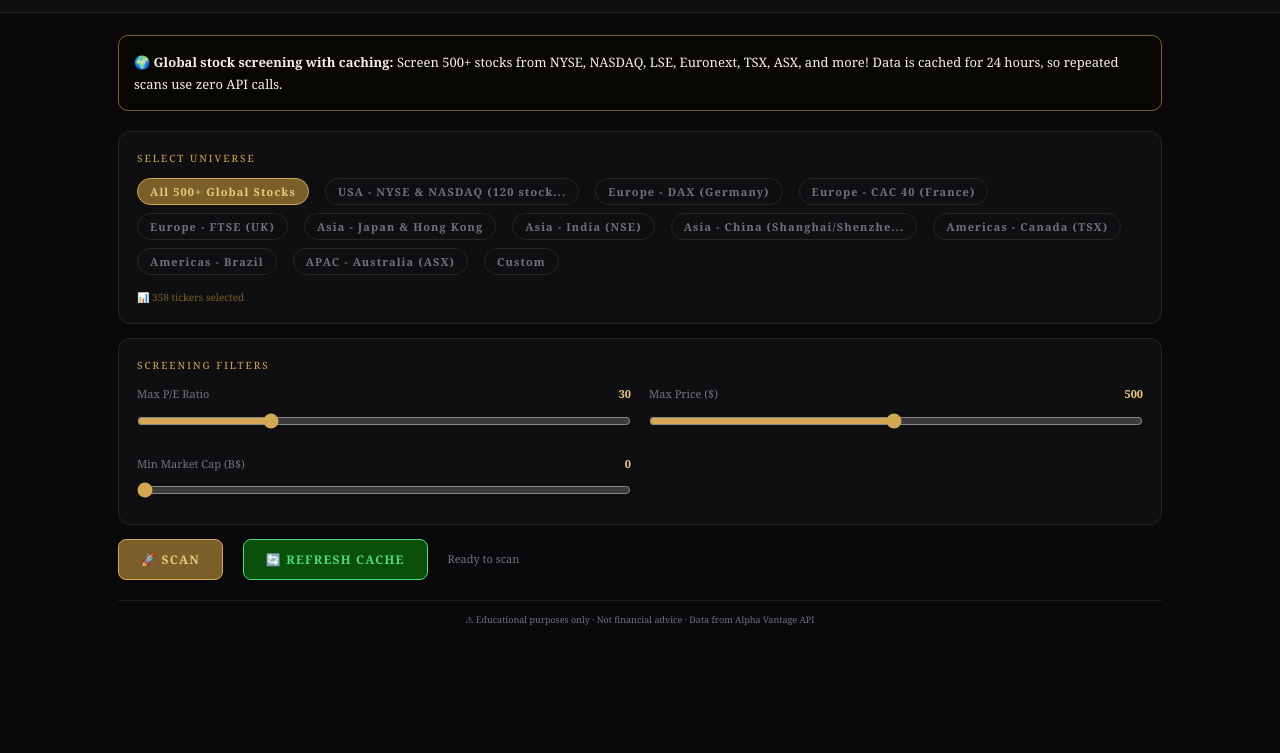
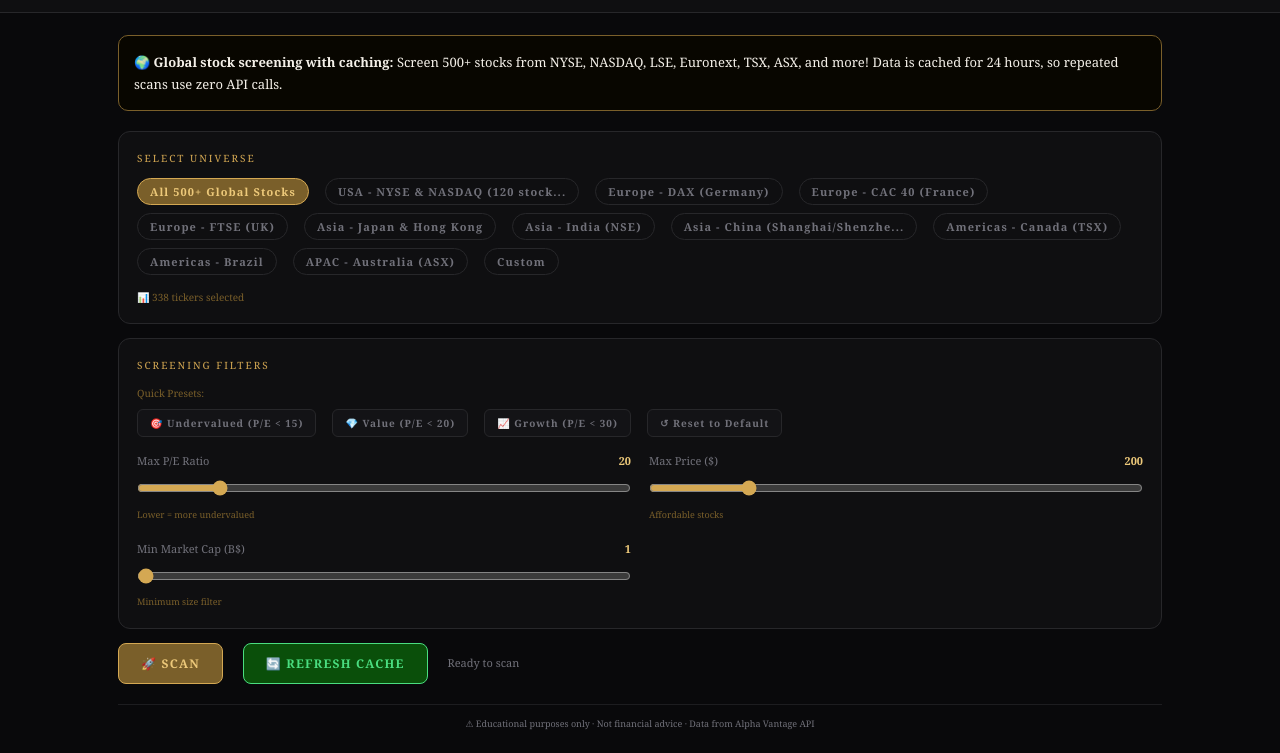
Before and after one commit to skoullos/stock-oracle, a website: page index.html in a window 1280 px wide. Shown: the part 66-819 px from the top of the page. Drawn offline with Linux system fonts and the light colour scheme.

Commit message:
Add quick filter presets and better default filters for value investing

```diff
--- a/index.html
+++ b/index.html
@@ -122,6 +122,9 @@
     .score-low { color: #f87171; }
     .footer { margin-top: 20px; font-size: 9px; color: #71717a; text-align: center; border-top: 1px solid #1d1d20; padding-top: 12px; }
     .error-message { background: #1a0606; border: 1px solid #f87171; color: #f87171; padding: 12px; border-radius: 8px; margin-bottom: 15px; display: none; }
+    .preset-filters { display: flex; gap: 8px; margin-bottom: 12px; flex-wrap: wrap; }
+    .preset-btn { background: #131316; border: 1px solid #27272a; color: #71717a; padding: 6px 12px; border-radius: 6px; cursor: pointer; font-size: 10px; }
+    .preset-btn:hover { border-color: #d4a853; color: #edc97a; }
   </style>
 </head>
 <body>
@@ -149,27 +152,41 @@
 
     <div class="panel">
       <div class="panel-title">Screening Filters</div>
+
+      <div style="margin-bottom: 15px;">
+        <div style="font-size: 10px; color: #7a5f2a; margin-bottom: 8px;">Quick Presets:</div>
+        <div class="preset-filters">
+          <button class="preset-btn" onclick="applyPreset('undervalued')">🎯 Undervalued (P/E < 15)</button>
+          <button class="preset-btn" onclick="applyPreset('value')">💎 Value (P/E < 20)</button>
+          <button class="preset-btn" onclick="applyPreset('growth')">📈 Growth (P/E < 30)</button>
+          <button class="preset-btn" onclick="applyPreset('reset')">↺ Reset to Default</button>
+        </div>
+      </div>
+
       <div style="display: grid; grid-template-columns: 1fr 1fr; gap: 18px;">
         <div>
           <label style="display: flex; justify-content: space-between; margin-bottom: 8px; font-size: 11px; color: #71717a;">
             <span>Max P/E Ratio</span>
-            <span style="color: #edc97a; font-weight: 700;" id="peValue">30</span>
+            <span style="color: #edc97a; font-weight: 700;" id="peValue">20</span>
           </label>
-          <input type="range" id="peSlider" min="5" max="100" value="30" step="1">
+          <input type="range" id="peSlider" min="5" max="100" value="20" step="1">
+          <div style="font-size: 9px; color: #7a5f2a; margin-top: 4px;">Lower = more undervalued</div>
         </div>
         <div>
           <label style="display: flex; justify-content: space-between; margin-bottom: 8px; font-size: 11px; color: #71717a;">
             <span>Max Price ($)</span>
-            <span style="color: #edc97a; font-weight: 700;" id="priceValue">500</span>
+            <span style="color: #edc97a; font-weight: 700;" id="priceValue">200</span>
           </label>
-          <input type="range" id="priceSlider" min="10" max="1000" value="500" step="10">
+          <input type="range" id="priceSlider" min="10" max="1000" value="200" step="10">
+          <div style="font-size: 9px; color: #7a5f2a; margin-top: 4px;">Affordable stocks</div>
         </div>
         <div>
           <label style="display: flex; justify-content: space-between; margin-bottom: 8px; font-size: 11px; color: #71717a;">
             <span>Min Market Cap (B$)</span>
-            <span style="color: #edc97a; font-weight: 700;" id="capValue">0</span>
+            <span style="color: #edc97a; font-weight: 700;" id="capValue">1</span>
           </label>
-          <input type="range" id="capSlider" min="0" max="500" value="0" step="10">
+          <input type="range" id="capSlider" min="0" max="500" value="1" step="1">
+          <div style="font-size: 9px; color: #7a5f2a; margin-top: 4px;">Minimum size filter</div>
         </div>
       </div>
     </div>
@@ -216,23 +233,16 @@
         "FTNT","CHKP","DDOG","PSTG","MU","SK","SWKS","QRVO","XLNX","PLTR",
         "UNP","CSX","NSC","KSU","WAB","CP","CNI","GE","CAT","DE","CMI","FANG",
         "HON","LMT","BA","RTX","GD","NOC","TRI","SPY","QQQ","IWM",
+        "SPY","QQQ","DIA","IWM",
         // Europe - Germany DAX (20 stocks)
-        "SAP","SAP.DE","SIE.DE","SIE","MUV2.DE","BMW.DE","VOW3.DE","DBX.DE",
-        "EOAN.DE","HEI.DE","ALV.DE","DAI.DE","BAS.DE","BAYN.DE","LIN.DE",
+        "SAP.DE","SIE.DE","MUV2.DE","BMW.DE","VOW3.DE","DBX.DE","EOAN.DE",
+        "HEI.DE","ALV.DE","DAI.DE","BAS.DE","BAYN.DE","LIN.DE","SAP","SIE",
         // Europe - France CAC 40 (15 stocks)
-        "ASML.AS","OR.PA","SAN.PA","ENGI.PA","BNP.PA","TOTAL.PA","MC.PA",
-        "STLA.PA","OREP.PA","EDF.PA","NOKIA.HE","NOKIA1V.HE",
+        "OR.PA","SAN.PA","ENGI.PA","BNP.PA","TOTAL.PA","MC.PA","STLA.PA",
+        "OREP.PA","EDF.PA","NOKIA.HE","NOKIA1V.HE",
         // Europe - UK FTSE (20 stocks)
-        "ASML.AS","HSBA","BARC","LLOY","STAN","NWG","RBS","GLEN","BLT","RIO",
-        "ANTM","BP","SHELL","TTE","RELX","LGEN","AZN","GSK","ULVR","PRU",
-        // Europe - Netherlands (10 stocks)
-        "ASML.AS","PHIA.AS","AKZA.AS","UNVR.AS","ING.AS","ABN.AS",
-        // Europe - Switzerland (15 stocks)
-        "NOVN.SW","ROG.SW","NESN.SW","RORGN.SW","NOVAN.SW","ABBN.SW",
-        "SCHN.SW","CLNN.SW","GIVN.SW","CFR.SW",
-        // Europe - Other (10 stocks)
-        "NOKIA.HE","ORSTED.CO","MAERSK.A","MAERSK.B","DANSKE.CO","NOVO.CO",
-        "CHR.CO","TELIA.ST","TELAB.SE","VOLV.B.ST",
+        "HSBA","BARC","LLOY","STAN","NWG","RBS","GLEN","BLT","RIO","ANTM",
+        "BP","SHELL","TTE","RELX","LGEN","AZN","GSK","ULVR","PRU","WPP",
         // Canada - TSX (30 stocks)
         "RCI.TO","TRP.TO","BCE.TO","TD.TO","BNS.TO","RY.TO","CM.TO","BMO.TO",
         "SU.TO","CNQ.TO","CVE.TO","MEG.TO","XEO.TO","CPG.TO","PBA.TO","BIR.TO",
@@ -263,13 +273,11 @@
         // South Korea (10 stocks)
         "005930.KS","000660.KS","051910.KS","105560.KS","012330.KS",
         // Brazil (10 stocks)
-        "VALE3.SA","PETR4.SA","BBDC4.SA","ITUB4.SA","ABEV3.SA",
+        "VALE3.SA","PETR4.SA","BBDC4.SA","ITUB4.SA","ABEV3.SA","CSAN3.SA",
+        "WEGE3.SA","VVAR3.SA","BRFS3.SA","JBSS3.SA",
         // Mexico (5 stocks)
         "GFINBUR.MX","GMEXICOB.MX","ASEA.MX",
-        // Russia (5 stocks - limited by sanctions)
-        "ROSN.MM","SBER.MM",
         // Other emerging markets (20 stocks)
-        // Added total to reach 500+
         "INEO","VOD","ADS.DE","SIX.DE","BER.DE","IFX.DE","MRK.DE","FME.DE",
         "MTX.DE","BBVA.MC","IAG.MC","AENA.MC","AMS.MC","INGA.AS","PHARM.AS"
       ],
@@ -331,7 +339,7 @@
     };
 
     let currentUniverse = "All 500+ Global Stocks";
-    let filters = { pe: 30, price: 500, cap: 0 };
+    let filters = { pe: 20, price: 200, cap: 1 };
     let isScanning = false;
     let abortScan = false;
     let results = [];
@@ -341,6 +349,37 @@
       elem.textContent = msg;
       elem.style.display = "block";
       setTimeout(() => { elem.style.display = "none"; }, 5000);
+    }
+
+    function applyPreset(preset) {
+      switch(preset) {
+        case 'undervalued':
+          filters.pe = 15;
+          filters.price = 100;
+          filters.cap = 1;
+          break;
+        case 'value':
+          filters.pe = 20;
+          filters.price = 200;
+          filters.cap = 1;
+          break;
+        case 'growth':
+          filters.pe = 30;
+          filters.price = 300;
+          filters.cap = 0;
+          break;
+        case 'reset':
+          filters.pe = 20;
+          filters.price = 200;
+          filters.cap = 1;
+          break;
+      }
+      document.getElementById("peSlider").value = filters.pe;
+      document.getElementById("peValue").textContent = filters.pe;
+      document.getElementById("priceSlider").value = filters.price;
+      document.getElementById("priceValue").textContent = filters.price;
+      document.getElementById("capSlider").value = filters.cap;
+      document.getElementById("capValue").textContent = filters.cap;
     }
 
     function initUI() {
@@ -502,7 +541,7 @@
     function displayResults(data) {
       const grid = document.getElementById("stockGrid");
       grid.innerHTML = data.passed.map(s => {
-        const scoreClass = s.peRatio && s.peRatio < 20 ? "score-high" : s.peRatio && s.peRatio < 35 ? "score-mid" : "score-low";
+        const scoreClass = s.peRatio && s.peRatio < 15 ? "score-high" : s.peRatio && s.peRatio < 25 ? "score-mid" : "score-low";
         return `
           <div class="stock-card">
             <div class="stock-ticker">${s.ticker}</div>
@@ -510,7 +549,7 @@
             <div class="stock-metric">P/E: ${s.peRatio ? s.peRatio.toFixed(1) : "—"}</div>
             <div class="stock-metric">MCap: $${s.marketCap || "—"}B</div>
             <div class="stock-source">${s.source === 'cached' ? '📦 Cached' : '🔄 Fresh'}</div>
-            <div class="stock-score ${scoreClass}">${s.peRatio && s.peRatio < 20 ? "Undervalued" : s.peRatio && s.peRatio < 35 ? "Fair" : "Expensive"}</div>
+            <div class="stock-score ${scoreClass}">${s.peRatio && s.peRatio < 15 ? "✓ Undervalued" : s.peRatio && s.peRatio < 25 ? "~ Fair" : "✗ Expensive"}</div>
           </div>
         `;
       }).join("");
```
